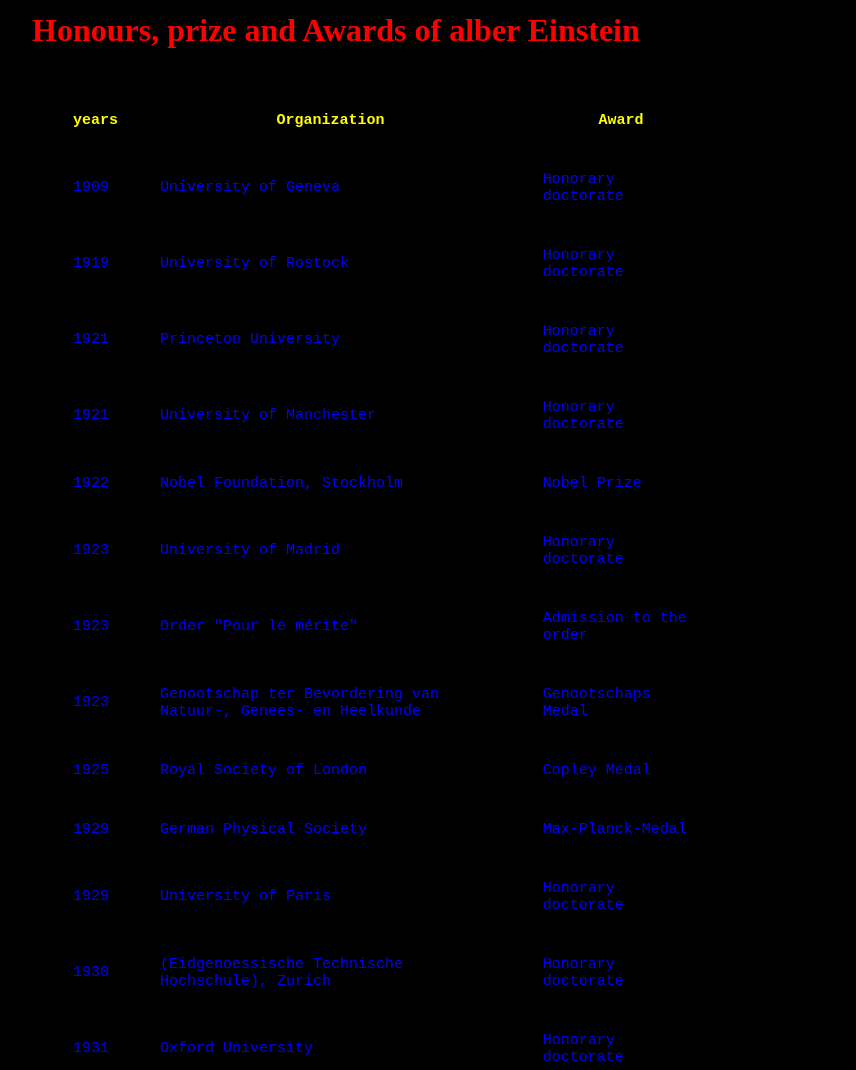
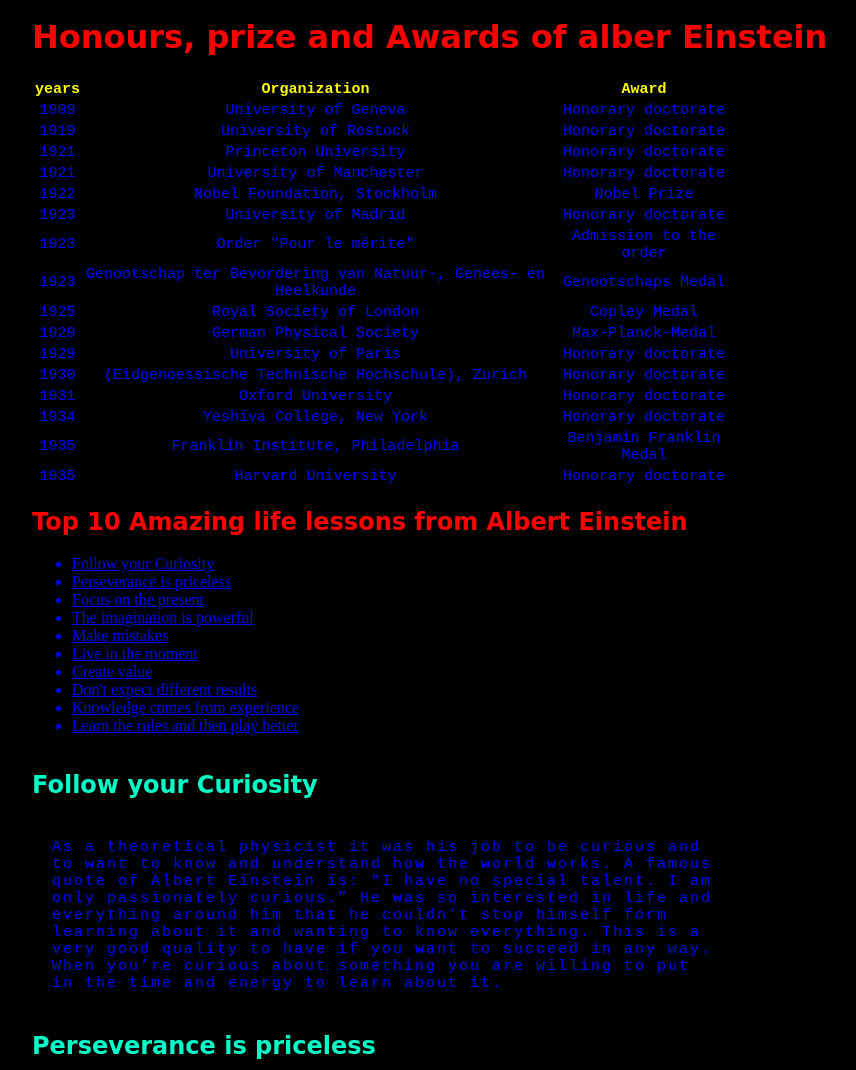
Before and after one commit to Melijah5/fake_blog, a plain HTML site: page index.html in a window 1280 px wide. Shown: the part 1562-2632 px from the top of the page, without its empty margins (296-1152 px from the left). Drawn offline with Linux system fonts and the light colour scheme; a web font is replaced by a local one.

Commit message:
inital commit

```diff
--- a/index.html
+++ b/index.html
@@ -7,6 +7,10 @@
     <meta name="viewport" content="width=device-width, initial-scale=1.0">
     <title>Albert Einstein Blog</title>
     <link rel="stylesheet" href="style.css">
+    <link rel="preconnect" href="https://fonts.gstatic.com">
+    <link href="https://fonts.googleapis.com/css2?family=Fredericka+the+Great&display=swap" rel="stylesheet">
+    <link rel="preconnect" href="https://fonts.gstatic.com">
+    <link href="https://fonts.googleapis.com/css2?family=Fredericka+the+Great&family=Kranky&display=swap" rel="stylesheet">
     <style>
         * {
             box-sizing: border-box;
@@ -18,26 +22,26 @@
 <body style="color: blue;">
 
     <header>
-        <h1 style="color: red;">Albert Einstein biography </h1>
+        <h1>Albert Einstein biography </h1>
         <h3 style="color: rgb(255, 217, 0);">1879–1955</h3>
     </header>
     <table class="fronttable">
         <tr>
-            <td><img src="img\alber_Einstein.png" alt="Albert Einstein"></td>
+            <td><img src="img/alber_Einstein.png" alt="Albert Einstein"></td>
+
             <td>
-                <h2>Founder of <br><br>
-                    <strong>
+
+
                 <ul>
-                            <li> <a href="">Quantum Theory of Light</a></li><br>
-                            <li><a href="">Special Theory of Relativity</a></li><br>
-                            <li> <a href="">Avogadro's Number</a></li><br>
-                            <li> <a href="">The Bose-Einstein Condensate</a></li><br>
-                            <li> <a href="">General Theory of Relativity </a></li><br>
-                            <li> <a href="">The Photoelectric Effect</a></li><br>
-                            <li> <a href="">Wave-Particle Duality</a></li><br>
+                    <li> <a href="https://www.hyperhistory.com/online_n2/History_n2/index_n2/einstein_theory.html">Quantum Theory of Light</a></li>
+                    <li><a href="https://en.wikipedia.org/wiki/Theory_of_relativity">Special Theory of Relativity</a></li>
+                    <li> <a href="">The Bose-Einstein Condensate</a></li>
+                    <li> <a href="">General Theory of Relativity </a></li>
+                    <li> <a href="">The Photoelectric Effect</a></li>
+                    <li> <a href="">Wave-Particle Duality</a></li>
                 </ul>
-                    </strong>
-                </h2>
+
+
             </td>
         </tr>
     </table>
@@ -60,10 +64,10 @@
             mere stepping-stones for the next advance.</p>
     </div>
 
-    <h1 style="color: red;">Honours, prize and Awards of alber Einstein</h1>
+    <h1>Honours, prize and Awards of alber Einstein</h1>
 
 
-    <table class="maintable" cellspacing="40">
+    <table class="maintable">
         <thead>
             <tr>
                 <th>years</th>
@@ -71,6 +75,7 @@
                 <th>Award</th>
 
             </tr>
+        </thead>
         <tbody>
             <tr>
                 <td>1909</td>
@@ -155,62 +160,103 @@
 
 
         </tbody>
-        </thead>
+
     </table>
 
     <div class="par">
 
-        <h1 style="color: red;">Top 10 Amazing life lessons from Albert Einstein</h1>
-        <ol style="color: rgb(255, 217, 0);">
-            <li>Follow your Curiosity</li>
+
+
+        <section>
+            <h2 style="color: red;">Top 10 Amazing life lessons from Albert Einstein</h2>
+            <nav>
+                <ul>
+                    <li><a href="#"> Follow your Curiosity</a></li>
+                    <li>
+                        <a href="#">Perseverance is priceless</a>
+                    </li>
+                    <li>
+                        <a href="#">Focus on the present</a>
+                    </li>
+                    <li>
+                        <a href="#">The imagination is powerful</a>
+                    </li>
+                    <li>
+                        <a href="#">Make mistakes</a>
+                    </li>
+                    <li>
+                        <a href="#">Live in the moment</a>
+                    </li>
+                    <li>
+                        <a href="#">Create value</a>
+                    </li>
+                    <li>
+                        <a href="#">Don't expect different results</a>
+                    </li>
+                    <li>
+                        <a href="#">Knowledge comes from experience</a>
+                    </li>
+                    <li>
+                        <a href="#">Learn the rules and then play better</a>
+                    </li>
+
+                </ul>
+            </nav>
+        </section>
+
+        <article style="color: rgb(0, 255, 200);">
+
+
+            <h2>Follow your Curiosity</h2>
 
             <p>As a theoretical physicist it was his job to be curious and to want to know and understand how the world works. A famous quote of Albert Einstein is: “I have no special talent. I am only passionately curious.” He was so interested in life
                 and everything around him that he couldn’t stop himself form learning about it and wanting to know everything. This is a very good quality to have if you want to succeed in any way. When you’re curious about something you are willing to
                 put in the time and energy to learn about it.</p>
-            <li>Perseverance is priceless</li>
+
+            <h2>Perseverance is priceless</h2>
             <p>Albert Einstein was a very simple man as you can tell by his earlier quote. He didn’t think he had any special gift but that his curiosity was his talent and that it helped him to learn as much as he did in his life. But being curious alone
                 isn’t going to help you to succeed, it is also necessary that you won’t give up easily. You must be willing to keep going when things get tough on you. If you don’t succeed in the beginning you need to persevere and keep pushing until
                 you get what you want. As Einstein said it: “It’s not that I’m so smart, it’s just that I stay with problems longer.” Most people give up on things when they get a small setback. They think the world is against them or that they are simply
-                not made to achieve whatever goal they’ve set. When you want to achieve anything in life you need to keep working towards your goals even when you’re having a hard time and it seems like your getting nowhere.
-            </p>
-            <li>Focus on the present</li>
+                not made to achieve whatever goal they’ve set. When you want to achieve anything in life you need to keep working towards your goals even when you’re having a hard time and it seems like your getting nowhere.</p>
+
+            <h2>Focus on the present</h2>
             <p>Even though it is very important to have your goals set and to know what you want to achieve in life it is even more important to focus on the present. You can’t control how anything will be in the future other then by making changes in the
-                present. These changes can and will effect how you future will look like. They will help you achieve your goals and get where you want to be, but it is important to be aware of your present behavior.
-            </p>
+                present. These changes can and will effect how you future will look like. They will help you achieve your goals and get where you want to be, but it is important to be aware of your present behavior.</p>
 
-            <li>The imagination is powerful</li>
+
+            <h2>The imagination is powerful</h2>
             <p>The imagination of a human is unimaginably powerful. Your mind doesn’t know the difference between reality and imagination. That’s why it is so important to visualize your goals and dreams. The clearer the picture in your head about what you
-                want to achieve is the easier it is to get there, simply because your mind will feel like it is already doing the things you’ll need to do when you really are achieving your goals.
-            </p>
+                want to achieve is the easier it is to get there, simply because your mind will feel like it is already doing the things you’ll need to do when you really are achieving your goals.</p>
 
-            <li>Make mistakes.</li>
+
+            <h2>Make mistakes.</h2>
             <p>To grow you must learn and to learn you must make mistakes. People are naturally afraid of making mistakes. They avoid being wrong at all costs. Although mistakes are important to be able to learn from them and grow. When you make a mistake
-                you’ve tried something that didn’t work out. so now you know. Next time you know you shouldn’t try the exact same thing (that point is coming..), but you should adjust your approach and see if that does work.
-            </p>
+                you’ve tried something that didn’t work out. so now you know. Next time you know you shouldn’t try the exact same thing (that point is coming..), but you should adjust your approach and see if that does work.</p>
 
-            <li>Live in the moment</li>
-            <p> As you need to focus on the present as mentioned earlier because you can’t control the future, it is also key in life to really live in the moment. Take the time to appreciate the world around you. There is no need to worry about your past
+
+            <h2>Live in the moment</h2>
+            <p>As you need to focus on the present as mentioned earlier because you can’t control the future, it is also key in life to really live in the moment. Take the time to appreciate the world around you. There is no need to worry about your past
                 or be anxious about tomorrow, you have no influence about that. All you will get from worrying to much is a negative feeling while there are so many things directly around you to be grateful for.</p>
 
-            <li>Create value.</li>
+            <h2>Create value.</h2>
             <p>There is no greater feeling in the world then to be able to help anyone. You help them because you can create value for them in a way that they can’t do them self yet. By being able to add value to other peoples lives and the world you are
                 becoming a better person. Focus on the things you love doing the most and get to the point where you’re the expert on the subject so you can add value to other people interested as well. It will help you grow even more when you can teach
                 your knowledge to the world.</p>
 
-            <li>Don't expect different results.</li>
+            <h2>Don't expect different results.</h2>
             <p>At number 5 I mentioned how important it is to make mistakes for you to be able to learn and grow. The only key element there is that you don’t try to do the same thing again and again and expect to get different results. When you don’t change
-                anything in your actions or approach you will most certainly get to exact same results as before. To learn and grow you need to be aware of what you can or must change in order to get a different outcome.
-            </p>
-            <li>Knowledge comes from experience</li>
+                anything in your actions or approach you will most certainly get to exact same results as before. To learn and grow you need to be aware of what you can or must change in order to get a different outcome.</p>
+
+            <h2>Knowledge comes from experience</h2>
             <p>Knowledge is gained through experience. You’ll get experience by trying and doing, learning what works and what not. Making mistakes and finding out why it was a mistake. Try it again with a slightly different approach and see how that goes.
                 Still not working? Give it another try, again with a change in your actions. By following these actions you’ll eventually come to the point where your approach is the right solution. And now you know that for the next time, so you’ll be
                 able to tackle the same issue the first time. You’ll even be at the point where you can use your knowledge, or experience, to help other by learning them about the mistakes you’ve made before you got to the right solution.</p>
-            <li>Learn the rules and then play better</li>
+            <h2>Learn the rules and then play better</h2>
             <p>In every game it is important to know the rules it is played by. Even in life there are a lot of rules you need to keep yourself to. But there are also a lot of rules that can be bend in your advantage. Take your chance to profit from the
                 mazes in the rules and see where you can legally(!) go by them to get that advantage over others who don’t want to put in the time and energy to learn the rules of life.</p>
-        </ol>
 
-    </div>
+        </article>
+
 
         <h1 style="color: red;">To watch the documentary click the link below</h1>
 
@@ -241,7 +287,9 @@
 
                 <input class="button" type="submit" value="Submit">
             </form>
-        </form>
+
+        </div>
+
     </div>
 </body>
 
--- a/style.css
+++ b/style.css
@@ -30,7 +30,7 @@ header {
 }
 
 td {
-    text-align: left;
+    text-align: center;
 }
 
 th {
@@ -57,3 +57,26 @@ th {
     margin: 4px 2px;
     cursor: pointer;
 }
+
+.nav {
+    float: left;
+    width: 30%;
+    padding: 20px;
+    height: 300px;
+}
+
+section::after {
+    content: "";
+    display: table;
+    clear: both;
+}
+
+h1 {
+    color: red;
+    font-family: 'Fredericka the Great', cursive;
+}
+
+h2 {
+    font-family: 'Fredericka the Great', cursive;
+    font-family: 'Kranky', cursive;
+}
```
Lines whose indentation alone changed are shown as unchanged.
